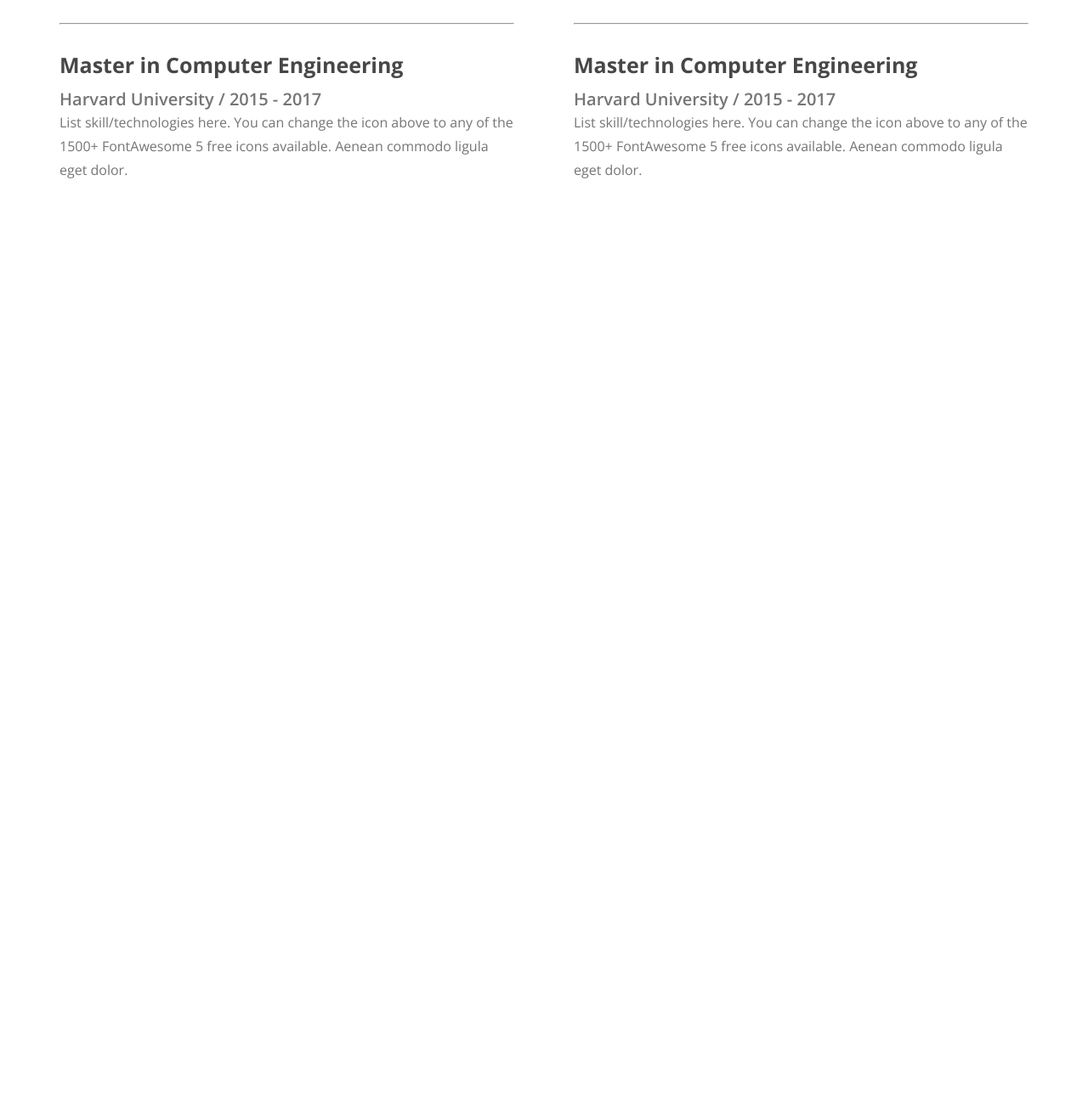
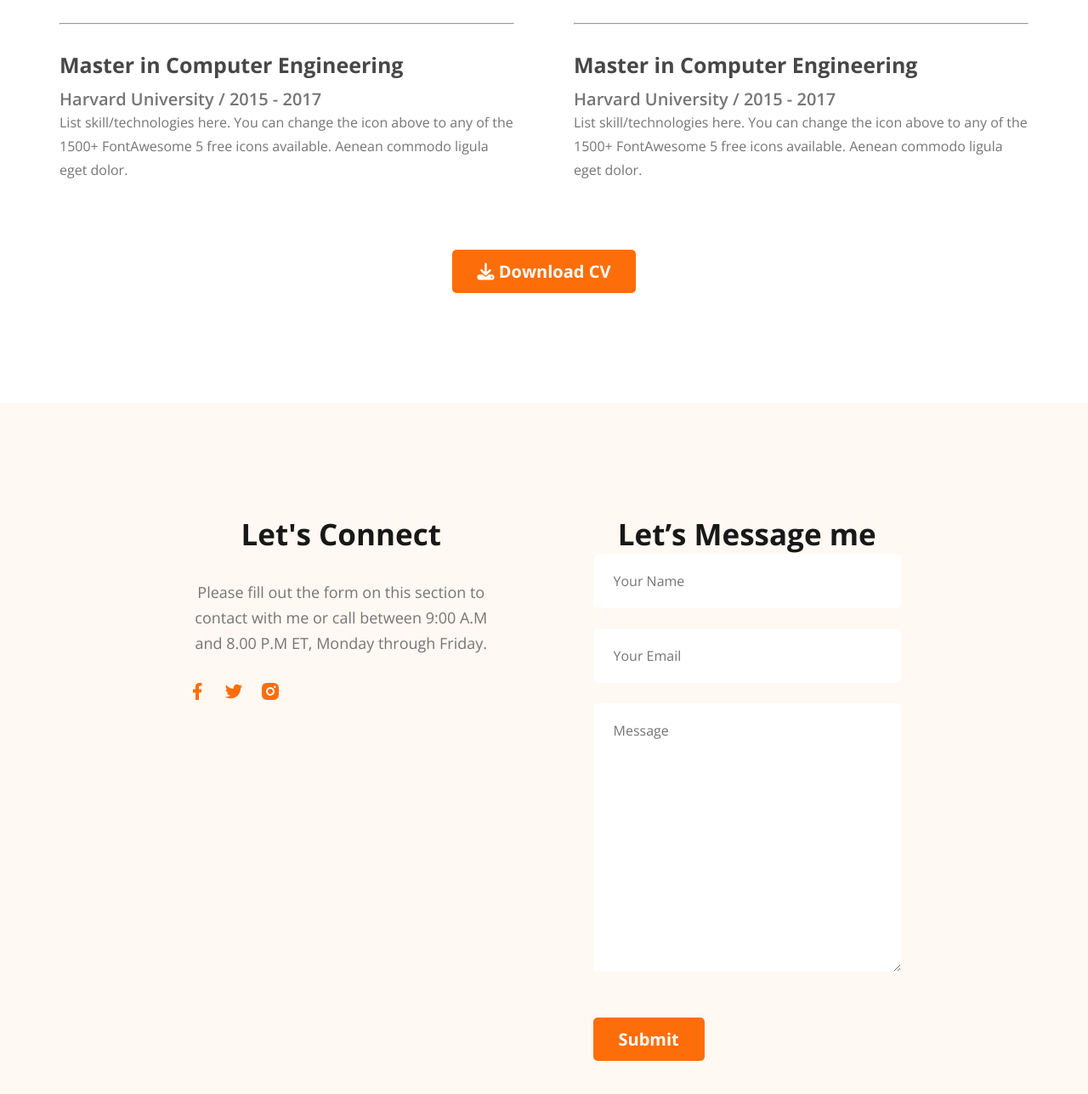
Before and after one commit to Shohag-SP1/Shohag_Portfolio, a plain HTML site: page index.html in a window 1280 px wide. Shown: the part 2817-4105 px from the top of the page at 85% size. Before the commit the page ends 3031 px from the top, so only its background shows below. Drawn offline with nearby package versions, Linux system fonts and the light colour scheme.

Commit message:
final done

```diff
--- a/index.html
+++ b/index.html
@@ -193,11 +193,36 @@
                         </p>
                     </div>
                 </div>
+
+            </div>
+            <div class="download-cv">
+                <button class="common-btn"><i class="fa-solid fa-download"></i> Download CV</button>
             </div>
         </section>
     </main>
     <footer>
-
+        <div class="footer-column">
+            <h3 class="common-titile">
+                Let's Connect
+            </h3>
+            <p class="common-description">Please fill out the form on this section to contact with me or call between 9:00 A.M and 8.00 P.M ET, Monday through Friday.</p>
+            <div class="social-links">
+                <a href="#"><img src="images/icons/facebook.png" alt=""></a>
+                <a href="#"><img src="images/icons/twitter.png" alt=""></a>
+                <a href="#"><img src="images/icons/insta.png" alt=""></a>
+            </div>
+        </div>
+        <div class="footer-column">
+            <h3 class="common-titile">
+                Let’s Message me
+            </h3>
+            <form action="#" class="contact">
+                <input type="text" placeholder="Your Name">
+            <input type="email" placeholder="Your Email">
+            <textarea name="" id="" cols="30" rows="10" placeholder="Message"></textarea>
+            <input type="submit" value="Submit" class="common-btn">
+            </form>
+        </div>
     </footer>
 </body>
 
--- a/styles/style.css
+++ b/styles/style.css
@@ -232,12 +232,60 @@
 }
 
 .resume-item-description {
+    color: #757575;
+    font-size: 16px;
+    line-height: 28px;
+    /* 175% */
+}
+
+.resume-section hr {
+    margin: 30px 0px;
+    background: #D1D1D1;
+}
+
+.download-cv {
+    text-align: center;
+    margin-top: 50px;
+}
+
+/* footer styles */
+footer {
+    background: #FFF8F3;
+    margin-top: 130px;
+    padding: 130px 220px;
+    display: flex;
+    justify-content: space-between;
+    gap: 115px;
+}
+
+.footer-column {
+    width: 50%;
+}
+
+.social-links {
+    margin-top: 25px;
+}
+
+.social-links a {
+    margin-right: 15px;
+}
+
+.contact {
+    margin-top: 30 px;
+}
+
+.contact input[type="text"],
+input[type="email"],
+textarea {
+    display: block;
+    width: 100%;
+    border-radius: 5px;
+    background: #FFF;
+    border: 0;
+    margin-bottom: 24px;
+    padding: 18px 24px;
     color:  #757575;
     font-size: 16px;
     line-height: 28px;
     /* 175% */
 }
-.resume-section hr {
-    margin: 30px 0px;
-    background: #D1D1D1;
-}
```
